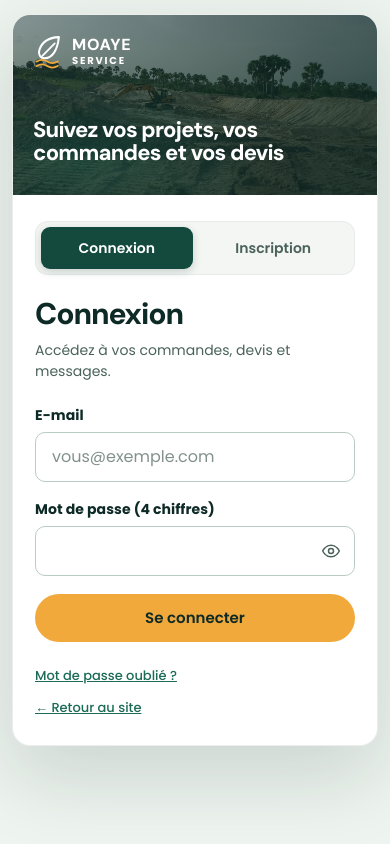
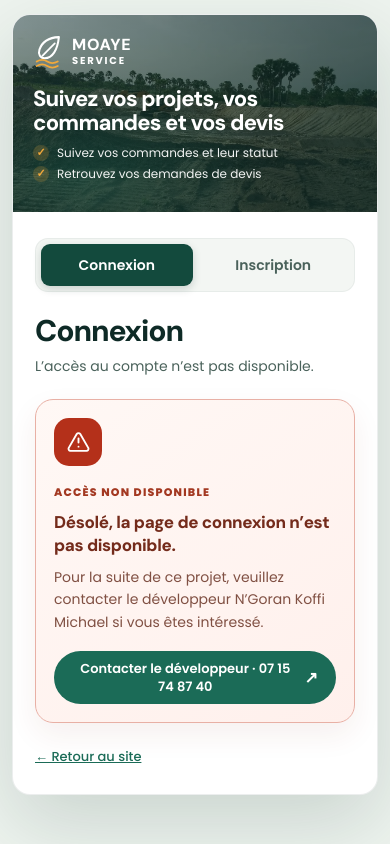
Before and after one commit to MOAYESERVICE/Moaye-Service_, a Next.js app in the folder frontend/: page /connexion in a window 390 px wide. Built offline with nearby package versions, Linux system fonts and the light colour scheme.

Commit message:
Afficher le message d’accès avec contact développeur

```diff
--- a/frontend/app/(auth)/connexion/page.tsx
+++ b/frontend/app/(auth)/connexion/page.tsx
@@ -1,6 +1,6 @@
 import Link from "next/link";
 import AuthShell from "@/components/auth/AuthShell";
-import LoginForm from "@/components/auth/LoginForm";
+import ProjectAccessNotice from "@/components/auth/ProjectAccessNotice";
 
 export const metadata = { title: "Connexion — MOAYE SERVICE" };
 
@@ -8,16 +8,11 @@ export default function ConnexionPage() {
   return (
     <AuthShell
       title="Connexion"
-      subtitle="Accédez à vos commandes, devis et messages."
+      subtitle="L’accès au compte n’est pas disponible."
       customerMode="login"
-      footer={
-        <>
-          <Link href="/mot-de-passe-oublie">Mot de passe oublié ?</Link>
-          <Link href="/">← Retour au site</Link>
-        </>
-      }
+      footer={<Link href="/">← Retour au site</Link>}
     >
-      <LoginForm />
+      <ProjectAccessNotice page="connexion" />
     </AuthShell>
   );
 }
--- a/frontend/app/globals.css
+++ b/frontend/app/globals.css
@@ -521,6 +521,15 @@ textarea.inp{padding:12px 16px;min-height:150px;resize:vertical;line-height:1.5}
 .auth-tabs a.active{background:var(--green-dark);color:#fff;box-shadow:0 3px 9px rgba(14,42,38,.18)}
 .auth-panel .auth-heading h1{font-size:30px;font-weight:750;letter-spacing:-.035em;line-height:1.15}
 .auth-panel .auth-heading .muted{margin-top:8px;font-size:14px;line-height:1.5}
+.signup-unavailable{display:grid;grid-template-columns:52px minmax(0,1fr);align-items:start;gap:16px;padding:22px;border:1px solid #E8B0A5;border-radius:18px;background:linear-gradient(145deg,#FFF8F5,#FFF0EC);color:#7D2A17;box-shadow:0 12px 30px rgba(125,42,23,.07)}
+.signup-unavailable-icon{display:grid;width:48px;height:48px;place-items:center;border-radius:15px;background:#B4301A;color:#fff}
+.signup-unavailable-icon svg{width:25px;height:25px}
+.signup-unavailable-copy{min-width:0}
+.signup-unavailable-label{display:inline-flex;margin:2px 0 9px;color:#A33821;font-size:11px;font-weight:800;letter-spacing:.11em;text-transform:uppercase}
+.signup-unavailable-copy h2{color:#742B1B;font-size:clamp(17px,2vw,20px);font-weight:750;letter-spacing:-.02em;line-height:1.35;overflow-wrap:anywhere}
+.signup-unavailable-copy p{margin:9px 0 18px;color:#805043;font-size:14px;line-height:1.6;overflow-wrap:anywhere}
+.signup-unavailable-contact{max-width:100%;min-height:44px;padding:8px 17px;border-radius:999px;font-size:13px;line-height:1.35;text-align:center;white-space:normal;overflow-wrap:anywhere}
+.signup-unavailable-contact span{font-size:16px}
 .auth-form{display:flex;flex-direction:column;gap:16px}
 .auth-panel:has(.register-form){padding:clamp(24px,4vw,48px)}
 .auth-form.register-form{display:grid;grid-template-columns:repeat(2,minmax(0,1fr));gap:14px 18px}
@@ -564,6 +573,7 @@ textarea.inp{padding:12px 16px;min-height:150px;resize:vertical;line-height:1.5}
   .auth-aside-foot{align-self:flex-end;font-size:10px}
   .auth-panel{max-width:none;padding:32px 28px}
   .auth-panel:has(.register-form){padding:32px 28px}
+  .signup-unavailable{gap:14px;padding:19px}
   .auth-form.register-form{grid-template-columns:minmax(0,1fr)}
   .register-form .fgroup:has(#phone),.register-form>.alert-error,.register-form>[type=submit]{grid-column:1}
   .auth-panel .auth-foot{flex-direction:column;align-items:flex-start;gap:11px}
@@ -573,9 +583,20 @@ textarea.inp{padding:12px 16px;min-height:150px;resize:vertical;line-height:1.5}
   .auth-aside{min-height:180px;padding:18px 20px}
   .auth-aside-content{padding:18px 0 12px}
   .auth-aside-content h2{max-width:20ch;font-size:22px}
-  .auth-aside-content ul,.auth-aside-foot{display:none}
+  .auth-aside-content ul{display:flex;gap:5px;margin-top:10px}
+  .auth-aside-content li:nth-child(n+3),.auth-aside-foot{display:none}
   .auth-panel{padding:26px 22px}
   .auth-panel:has(.register-form){padding:26px 22px}
+  .signup-unavailable{grid-template-columns:1fr;gap:12px;padding:18px}
+  .signup-unavailable-contact{width:100%;justify-content:center;gap:6px}
+}
+@media(max-width:360px){
+  .auth-page:has(.auth-shell-customer){padding:10px 8px}
+  .auth-shell-customer{border-radius:14px}
+  .auth-aside{padding:16px 17px}
+  .auth-panel{padding:22px 16px}
+  .signup-unavailable{padding:15px;border-radius:14px}
+  .signup-unavailable-contact{font-size:12px}
 }
 
 
--- /dev/null
+++ b/frontend/components/auth/ProjectAccessNotice.tsx
@@ -0,0 +1,49 @@
+type ProjectAccessNoticeProps = {
+  page: "inscription" | "connexion";
+};
+
+export default function ProjectAccessNotice({ page }: ProjectAccessNoticeProps) {
+  const contactMessage =
+    "Bonjour N’Goran Koffi Michael, je suis intéressé par la suite du projet MOAYE SERVICE.";
+  const contactHref = `https://wa.me/2250715748740?text=${encodeURIComponent(contactMessage)}`;
+  const action = page === "inscription" ? "inscription" : "connexion";
+
+  return (
+    <section
+      className="signup-unavailable"
+      role="status"
+      aria-labelledby="project-access-notice-title"
+    >
+      <div className="signup-unavailable-icon" aria-hidden="true">
+        <svg viewBox="0 0 24 24" fill="none">
+          <path
+            d="M12 8v4m0 4h.01M10.3 3.9 2.5 17.4A2 2 0 0 0 4.2 20h15.6a2 2 0 0 0 1.7-2.6L13.7 3.9a2 2 0 0 0-3.4 0Z"
+            stroke="currentColor"
+            strokeWidth="1.8"
+            strokeLinecap="round"
+            strokeLinejoin="round"
+          />
+        </svg>
+      </div>
+      <div className="signup-unavailable-copy">
+        <span className="signup-unavailable-label">Accès non disponible</span>
+        <h2 id="project-access-notice-title">
+          Désolé, la page de {action} n’est pas disponible.
+        </h2>
+        <p>
+          Pour la suite de ce projet, veuillez contacter le développeur N’Goran
+          Koffi Michael si vous êtes intéressé.
+        </p>
+        <a
+          className="btn btn-green signup-unavailable-contact"
+          href={contactHref}
+          target="_blank"
+          rel="noopener noreferrer"
+        >
+          Contacter le développeur · 07 15 74 87 40
+          <span aria-hidden="true">↗</span>
+        </a>
+      </div>
+    </section>
+  );
+}
--- a/frontend/package.json
+++ b/frontend/package.json
@@ -10,7 +10,7 @@
   },
   "dependencies": {
     "@hookform/resolvers": "^5.9.1",
-    "next": "16.4.3",
+    "next": "16.4.5",
     "react": "19.3.0",
     "react-dom": "19.3.0",
     "react-hook-form": "^7.90.0",
@@ -22,7 +22,7 @@
     "@types/react": "^19",
     "@types/react-dom": "^19",
     "eslint": "^9",
-    "eslint-config-next": "16.4.0",
+    "eslint-config-next": "^16.4.5",
     "tailwindcss": "^4",
     "typescript": "^5"
   }
```
Also changed, not shown: frontend/app/(auth)/inscription/page.tsx (+6 -6 lines), 1 other file (tests, documents, lock files or other folders).
